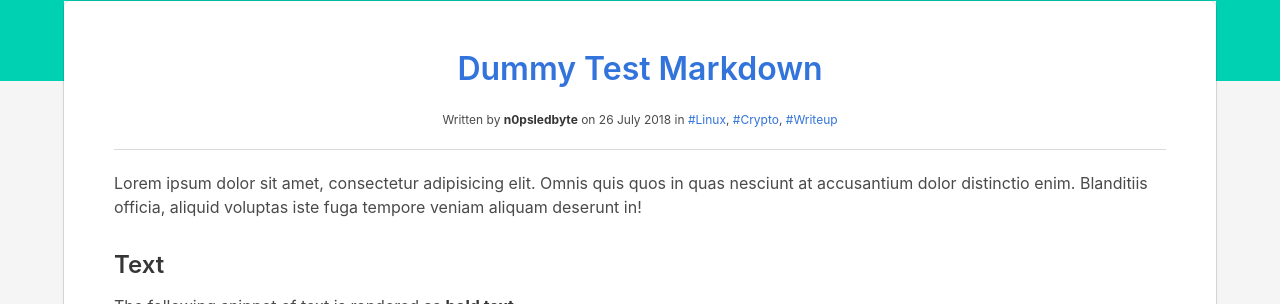
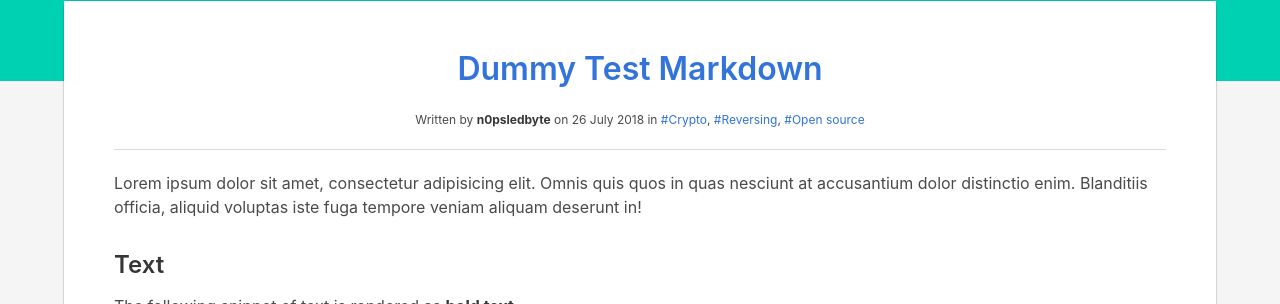
Before and after one commit to d4em0n/d4em0n.github.io, a Jekyll site: the page built from _posts/2018-07-26-second_post.md, in a window 1280 px wide and 900 px high. Shown: the part 246-550 px from the top of the window. Built offline with Jekyll 4.4.1, drawn with Linux system fonts in a browser that asks for light colours; nearby versions of some CDN libraries.

Commit message:
fix broken link again and add tags link in post

```diff
--- a/_layouts/article.html
+++ b/_layouts/article.html
@@ -17,7 +17,7 @@
   <div class="has-background-light">
     <nav class="navbar" role="navigation" aria-label="main navigation">
       <div class="navbar-brand">
-        <a class="navbar-item" href="{{ site.baseurl }}">
+        <a class="navbar-item" href="{{ site.url }}">
           <img src="{{ "/assets/logo.jpg" | prepend: site.baseurl }}" width="28" height="28">
         </a>
 
@@ -30,7 +30,7 @@
 
       <div id="navbarBasicExample" class="navbar-menu">
         <div class="navbar-start">
-          <a class="navbar-item" href="{{ site.baseurl }}">
+          <a class="navbar-item" href="{{ site.url }}">
             Home
           </a>
 
--- a/_layouts/default.html
+++ b/_layouts/default.html
@@ -15,7 +15,7 @@
   <div class="">
     <nav class="navbar" role="navigation" aria-label="main navigation">
       <div class="navbar-brand">
-        <a class="navbar-item" href="{{ site.baseurl }}">
+        <a class="navbar-item" href="{{ site.url }}">
           <img src="{{ "/assets/logo.jpg" | prepend: site.baseurl }}" width="28" height="28">
         </a>
 
@@ -28,7 +28,7 @@
 
       <div id="navbarBasicExample" class="navbar-menu">
         <div class="navbar-start">
-          <a class="navbar-item" href="{{ site.baseurl }}">
+          <a class="navbar-item" href="{{ site.url }}">
             Home
           </a>
 
--- a/_layouts/posts.html
+++ b/_layouts/posts.html
@@ -2,6 +2,9 @@
 layout: article
 ---
     <h1 class="title has-text-centered"><a href="#">{{ page.title }}</a></h1>
-    <p class="is-size-7 has-text-centered">Written by <strong>{{ page.author }}</strong> on  {{ page.date | date_to_long_string }} in <a href="#">#Linux</a>, <a href="#">#Crypto</a>, <a href="#">#Writeup</a></p>
+    <p class="is-size-7 has-text-centered">Written by <strong>{{ page.author }}</strong> on  {{ page.date | date_to_long_string }} in
+        {% for tag in page.tags %}
+        <a href="{{ tag | prepend: '/#' | prepend: site.url }}">#{{ tag }}</a>{% unless forloop.last %},{% endunless %}
+        {% endfor %}
     <div class="is-divider" style="margin:20px 0px"></div>
     {{ content }}
```
